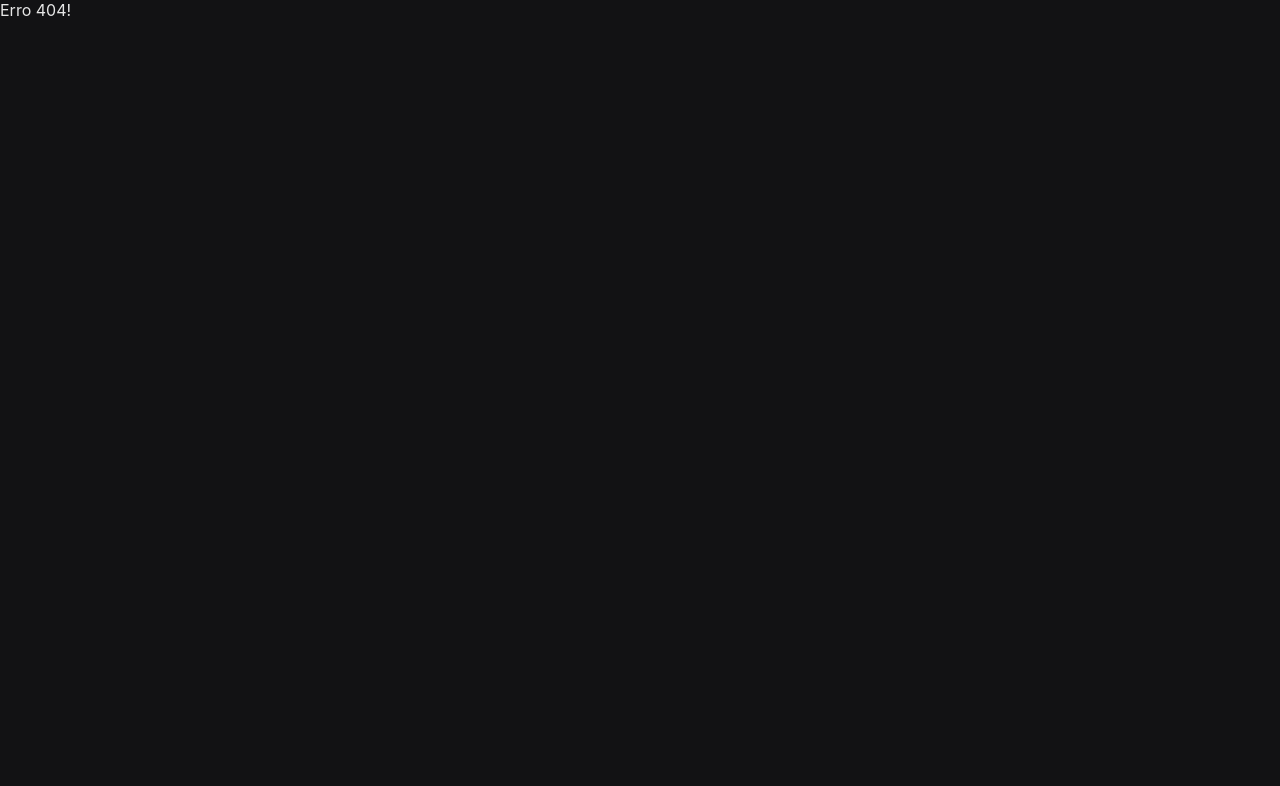
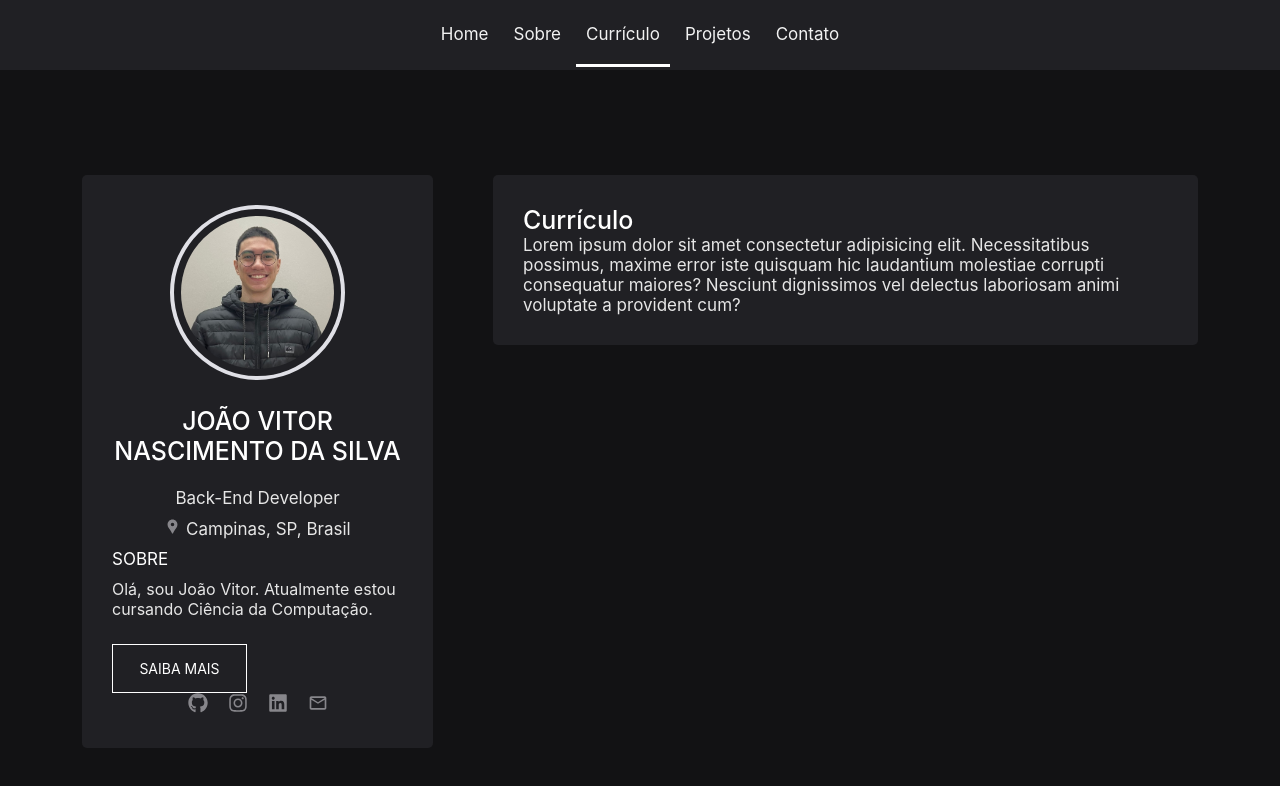
Before and after one commit to nascimentocode/personal-website, a React (Vite) app: page /curriculo in a window 1280 px wide. Before the commit this address had no page. Shown: the top 786 px of the page. Built offline with nearby package versions, Linux system fonts and the light colour scheme.

Commit message:
Add Resume Component

```diff
--- /dev/null
+++ b/src/routes/Resume.jsx
@@ -0,0 +1,13 @@
+import "../index.css"
+
+function Resume() {
+    return (
+        <section>
+            <h2>Currículo</h2>
+            <div className="divider-content"></div>
+            <h3>Lorem ipsum dolor sit amet consectetur adipisicing elit. Necessitatibus possimus, maxime error iste quisquam hic laudantium molestiae corrupti consequatur maiores? Nesciunt dignissimos vel delectus laboriosam animi voluptate a provident cum?</h3>
+        </section>
+    )
+}
+
+export default Resume
```
Also changed, not shown: src/main.jsx (+5 -2 lines).
